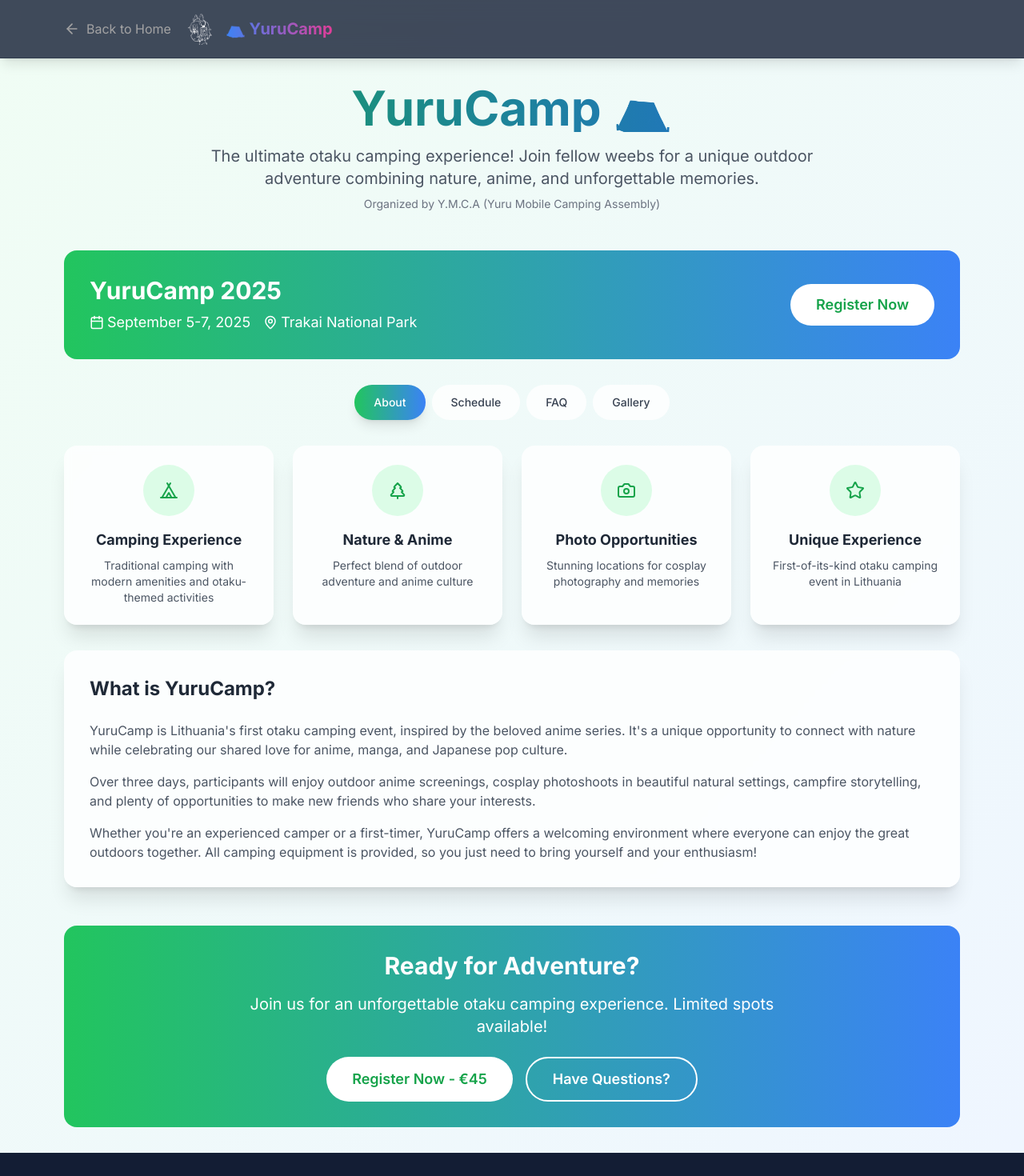
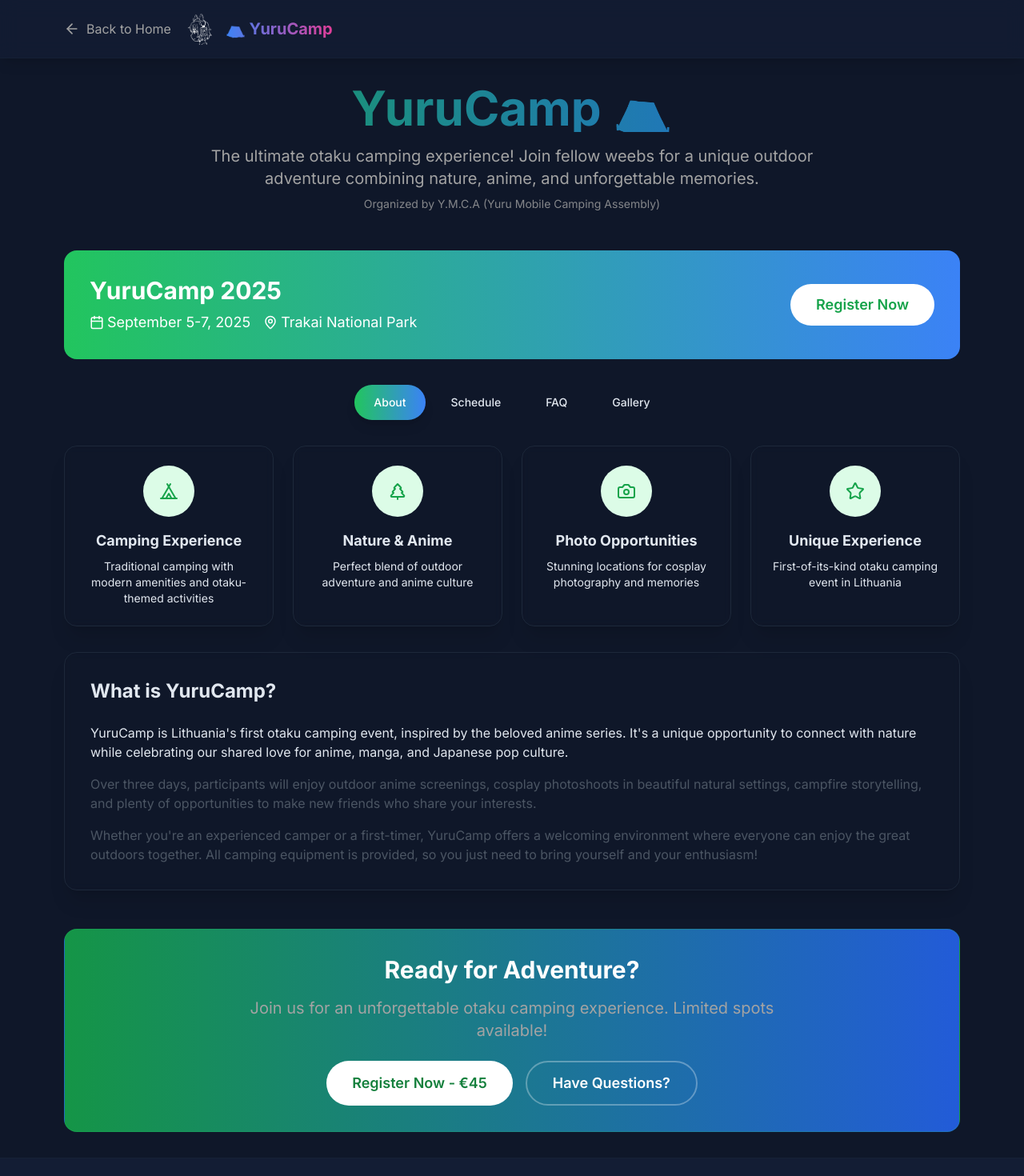
Before and after one commit to otaku-lt/otaku.lt, a Next.js app: page /yurucamp in a window 1280 px wide. Shown: the top 1470 px of the page at 80% size. Built offline with nearby package versions, Linux system fonts and the light colour scheme.

Commit message:
style: update Yuru Camp page with dark theme
- Applied dark theme while preserving green accents
- Improved contrast and readability
- Added subtle hover effects and transitions
- Updated card and button styles for dark mode

```diff
--- a/app/yurucamp/page.tsx
+++ b/app/yurucamp/page.tsx
@@ -91,7 +91,7 @@ export default function YuruCampPage() {
   ];
 
   return (
-    <div className="min-h-screen bg-gradient-to-br from-green-50 to-blue-50">
+    <div className="min-h-screen bg-background text-foreground">
       <ContentPageHeader
         title="⛺ YuruCamp"
         showBackButton={true}
@@ -105,11 +105,11 @@ export default function YuruCampPage() {
           <h1 className="text-4xl md:text-6xl font-bold mb-4 bg-gradient-to-r from-green-600 to-blue-600 bg-clip-text text-transparent">
             YuruCamp ⛺
           </h1>
-          <p className="text-xl text-gray-600 max-w-3xl mx-auto">
+          <p className="text-xl text-muted-foreground max-w-3xl mx-auto">
             The ultimate otaku camping experience! Join fellow weebs for a unique outdoor adventure
             combining nature, anime, and unforgettable memories.
           </p>
-          <div className="text-sm text-gray-500 mt-2">
+          <div className="text-sm text-muted-foreground/80 mt-2">
             Organized by Y.M.C.A (Yuru Mobile Camping Assembly)
           </div>
         </div>
@@ -119,7 +119,7 @@ export default function YuruCampPage() {
           <div className="flex flex-col md:flex-row items-center justify-between">
             <div>
               <h2 className="text-3xl font-bold mb-2">YuruCamp 2025</h2>
-              <div className="flex items-center gap-4 text-lg">
+              <div className="flex items-center gap-4 text-lg text-muted-foreground-dark">
                 <div className="flex items-center gap-1">
                   <Calendar size={18} />
                   <span>September 5-7, 2025</span>
@@ -131,7 +131,7 @@ export default function YuruCampPage() {
               </div>
             </div>
             <div className="mt-4 md:mt-0">
-              <button className="px-8 py-3 bg-white text-green-600 rounded-full hover:bg-green-50 transition-colors font-semibold text-lg">
+              <button className="px-8 py-3 bg-white text-green-600 rounded-full hover:bg-green-50 transition-colors font-semibold text-lg hover:scale-105 transform">
                 Register Now
               </button>
             </div>
@@ -152,7 +152,7 @@ export default function YuruCampPage() {
               className={`px-6 py-3 rounded-full text-sm font-medium transition-all ${
                 activeTab === tab.id
                   ? 'bg-gradient-to-r from-green-500 to-blue-500 text-white shadow-lg'
-                  : 'bg-white/80 text-gray-700 hover:bg-green-100'
+                  : 'bg-card-dark/80 text-foreground-dark hover:bg-green-500/10'
               }`}
             >
               {tab.label}
@@ -167,21 +167,21 @@ export default function YuruCampPage() {
               {/* Features Grid */}
               <div className="grid md:grid-cols-2 xl:grid-cols-4 gap-6">
                 {campFeatures.map((feature, index) => (
-                  <div key={index} className="bg-white/80 backdrop-blur-sm rounded-2xl p-6 shadow-xl text-center">
+                  <div key={index} className="bg-card-dark/80 backdrop-blur-sm rounded-2xl p-6 shadow-xl text-center border border-border-dark/50 hover:border-green-500/30 transition-colors">
                     <div className="w-16 h-16 bg-green-100 rounded-full flex items-center justify-center mx-auto mb-4">
                       {feature.icon}
                     </div>
-                    <h3 className="text-lg font-bold mb-2 text-gray-800">{feature.title}</h3>
-                    <p className="text-gray-600 text-sm">{feature.description}</p>
+                    <h3 className="text-lg font-bold mb-2 text-foreground-dark">{feature.title}</h3>
+                    <p className="text-muted-foreground-dark text-sm">{feature.description}</p>
                   </div>
                 ))}
               </div>
 
               {/* Detailed Description */}
-              <div className="bg-white/80 backdrop-blur-sm rounded-2xl p-8 shadow-xl">
-                <h3 className="text-2xl font-bold mb-6 text-gray-800">What is YuruCamp?</h3>
-                <div className="prose prose-lg max-w-none">
-                  <p className="text-gray-600 mb-4">
+              <div className="bg-card-dark/80 backdrop-blur-sm rounded-2xl p-8 shadow-xl border border-border-dark/50">
+                <h3 className="text-2xl font-bold mb-6 text-foreground-dark">What is YuruCamp?</h3>
+                <div className="prose prose-invert max-w-none">
+                  <p className="text-muted-foreground-dark mb-4">
                     YuruCamp is Lithuania's first otaku camping event, inspired by the beloved anime series.
                     It's a unique opportunity to connect with nature while celebrating our shared love for
                     anime, manga, and Japanese pop culture.
@@ -204,18 +204,18 @@ export default function YuruCampPage() {
           {activeTab === "schedule" && (
             <div className="space-y-6">
               {schedule.map((day, index) => (
-                <div key={index} className="bg-white/80 backdrop-blur-sm rounded-2xl p-6 shadow-xl">
-                  <h3 className="text-2xl font-bold mb-4 text-gray-800 flex items-center gap-2">
+                <div key={index} className="bg-card-dark/80 backdrop-blur-sm rounded-2xl p-6 shadow-xl border border-border-dark/50 hover:border-green-500/30 transition-colors">
+                  <h3 className="text-2xl font-bold mb-4 text-foreground-dark flex items-center gap-2">
                     <Calendar className="text-green-600" size={24} />
                     {day.day} - {day.date}
                   </h3>
                   <div className="space-y-3">
                     {day.events.map((event, eventIndex) => (
                       <div key={eventIndex} className="flex items-center gap-4 p-3 bg-green-50 rounded-lg">
-                        <div className="w-16 text-sm font-semibold text-green-600 flex-shrink-0">
+                        <div className="w-16 text-sm font-semibold text-green-500 flex-shrink-0">
                           {event.time}
                         </div>
-                        <div className="text-gray-700">{event.activity}</div>
+                        <div className="text-foreground-dark">{event.activity}</div>
                       </div>
                     ))}
                   </div>
@@ -227,9 +227,9 @@ export default function YuruCampPage() {
           {activeTab === "faq" && (
             <div className="space-y-4">
               {faqs.map((faq, index) => (
-                <div key={index} className="bg-white/80 backdrop-blur-sm rounded-2xl p-6 shadow-xl">
-                  <h3 className="text-lg font-bold mb-3 text-gray-800">{faq.question}</h3>
-                  <p className="text-gray-600">{faq.answer}</p>
+                <div key={index} className="bg-card-dark/80 backdrop-blur-sm rounded-2xl p-6 shadow-xl border border-border-dark/50 hover:border-green-500/30 transition-colors">
+                  <h3 className="text-lg font-bold mb-3 text-foreground-dark">{faq.question}</h3>
+                  <p className="text-muted-foreground-dark">{faq.answer}</p>
                 </div>
               ))}
             </div>
@@ -238,11 +238,11 @@ export default function YuruCampPage() {
           {activeTab === "gallery" && (
             <div className="grid md:grid-cols-2 xl:grid-cols-3 gap-6">
               {[...Array(6)].map((_, index) => (
-                <div key={index} className="aspect-square bg-gradient-to-br from-green-200 to-blue-200 rounded-2xl flex items-center justify-center hover:scale-105 transition-transform cursor-pointer shadow-xl">
+                <div key={index} className="aspect-square bg-gradient-to-br from-green-900/30 to-blue-900/30 rounded-2xl flex items-center justify-center hover:scale-105 transition-transform cursor-pointer shadow-xl border border-border/50 hover:border-green-500/30">
                   <div className="text-center">
-                    <Camera size={48} className="text-white mx-auto mb-2" />
-                    <p className="text-white font-semibold">Photo Gallery</p>
-                    <p className="text-white/80 text-sm">Coming Soon</p>
+                    <Camera size={48} className="text-green-400 mx-auto mb-2" />
+                    <p className="text-foreground font-semibold">Photo Gallery</p>
+                    <p className="text-muted-foreground text-sm">Coming Soon</p>
                   </div>
                 </div>
               ))}
@@ -251,18 +251,18 @@ export default function YuruCampPage() {
         </div>
 
         {/* Registration CTA */}
-        <div className="bg-gradient-to-r from-green-500 to-blue-500 rounded-2xl p-8 text-white text-center mt-12">
+        <div className="bg-gradient-to-r from-green-600/90 to-blue-600/90 rounded-2xl p-8 text-white text-center mt-12 border border-green-500/20">
           <h3 className="text-3xl font-bold mb-4">Ready for Adventure?</h3>
-          <p className="text-xl mb-6 max-w-2xl mx-auto">
+          <p className="text-xl mb-6 max-w-2xl mx-auto text-muted-foreground">
             Join us for an unforgettable otaku camping experience. Limited spots available!
           </p>
           <div className="flex flex-col sm:flex-row gap-4 justify-center">
-            <button className="px-8 py-3 bg-white text-green-600 rounded-full hover:bg-green-50 transition-colors font-semibold text-lg">
+            <button className="px-8 py-3 bg-white text-green-700 rounded-full hover:bg-green-50 hover:scale-105 transition-all font-semibold text-lg">
               Register Now - €45
             </button>
             <Link
               href="/contact"
-              className="px-8 py-3 border-2 border-white text-white rounded-full hover:bg-white hover:text-green-600 transition-colors font-semibold text-lg"
+              className="px-8 py-3 border-2 border-white/30 text-white rounded-full hover:bg-white/10 hover:border-white/50 transition-all font-semibold text-lg"
             >
               Have Questions?
             </Link>
```
